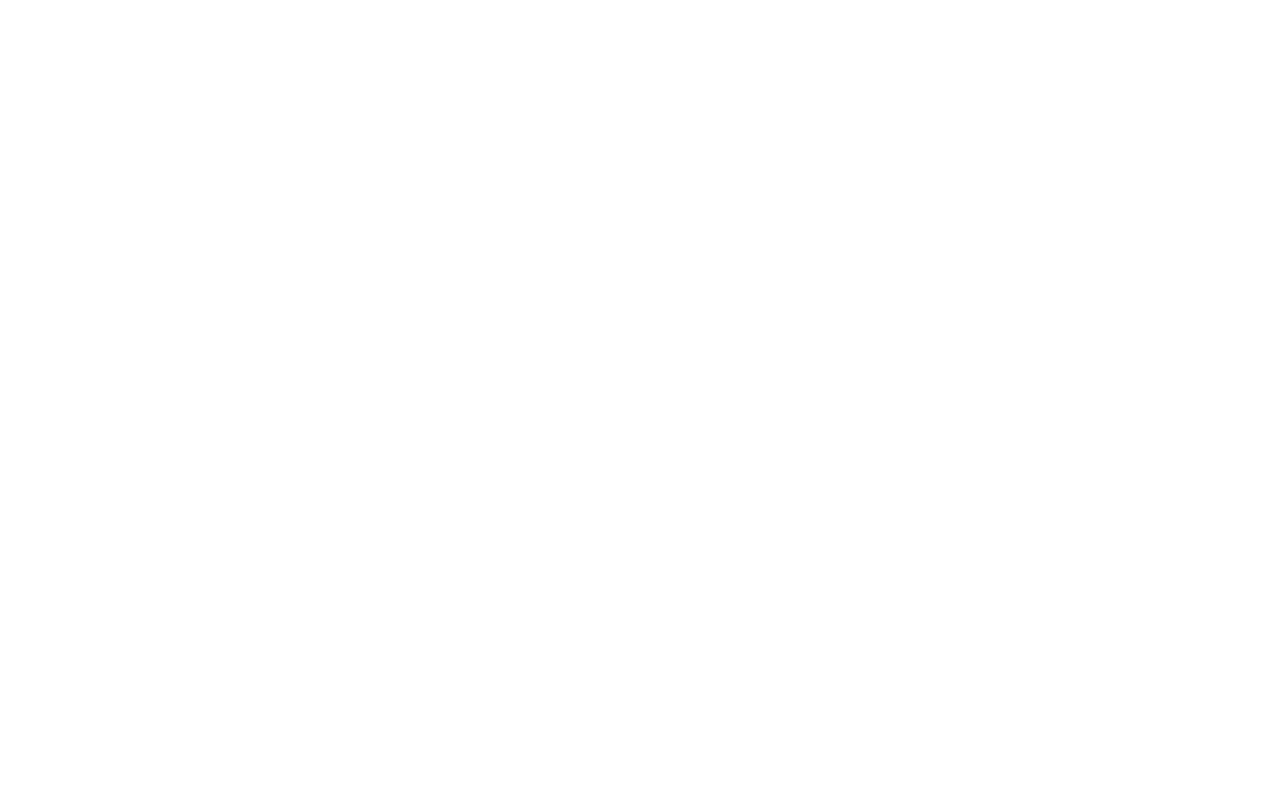
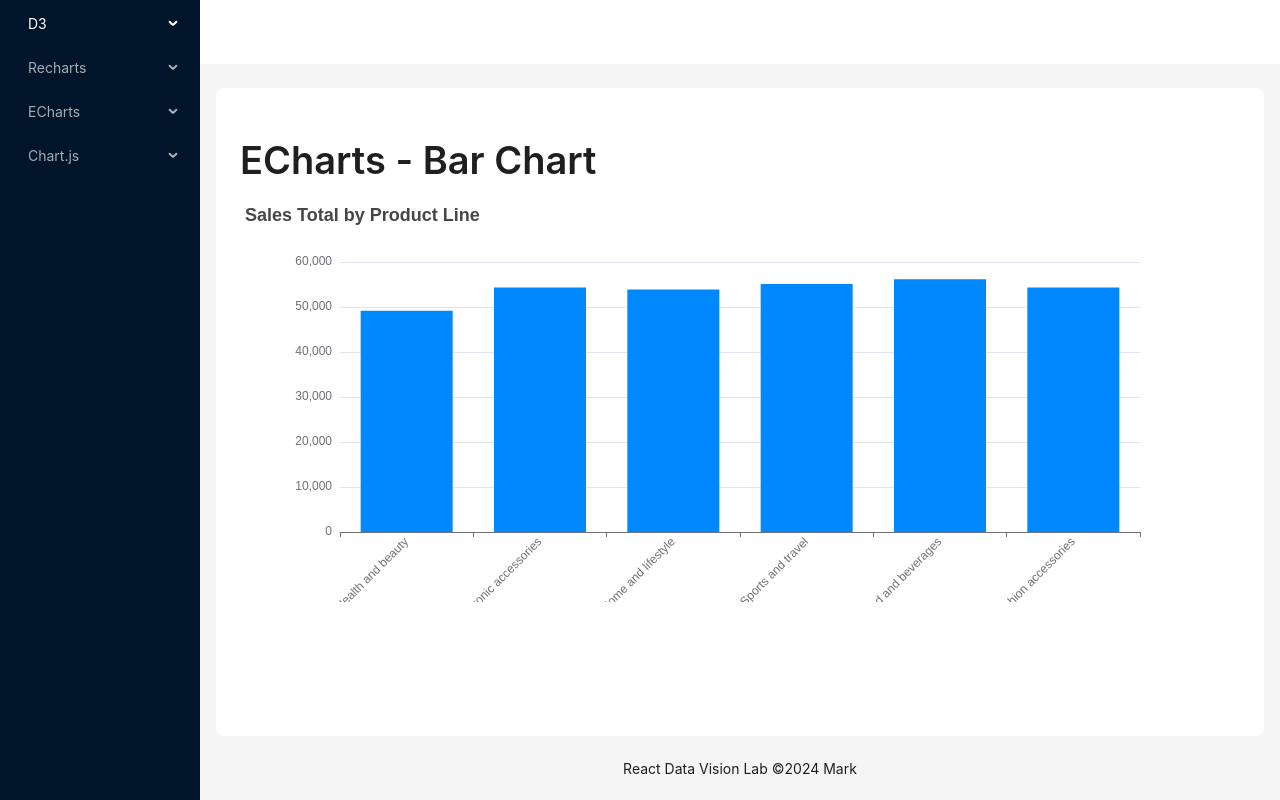
Before and after one commit to mark0613/React-Data-Vision-Lab, a React (Vite) app: page /echarts/bar in a window 1280 px wide. Before the commit this address had no page. Built offline with nearby package versions, Linux system fonts and the light colour scheme.

Commit message:
feat: echarts bar chart

```diff
--- /dev/null
+++ b/src/pages/EchartsBarPage.jsx
@@ -0,0 +1,69 @@
+import React from 'react';
+
+import ReactECharts from 'echarts-for-react';
+
+import { Typography } from 'antd';
+
+import salesData from '../data/supermarket_sales.json';
+
+import { Template } from './Template';
+
+const { Title } = Typography;
+
+const data = Object.values(salesData.reduce((acc, current) => {
+    const productLine = current['Product line'];
+    const totalValue = parseFloat(current.Total);
+
+    if (!acc[productLine]) {
+        acc[productLine] = {
+            'Product line': productLine,
+            Total: 0,
+        };
+    }
+
+    acc[productLine].Total += totalValue;
+    return acc;
+}, {}));
+
+const options = {
+    title: {
+        text: 'Sales Total by Product Line',
+    },
+    tooltip: {
+        trigger: 'axis',
+        axisPointer: {
+            type: 'shadow',
+        },
+    },
+    xAxis: {
+        type: 'category',
+        data: data.map((item) => item['Product line']),
+        axisLabel: {
+            rotate: 45,
+            interval: 0,
+        },
+    },
+    yAxis: {
+        type: 'value',
+    },
+    series: [
+        {
+            name: 'Total',
+            type: 'bar',
+            data: data.map((item) => item.Total),
+            itemStyle: {
+                color: '#0088FE',
+            },
+        },
+    ],
+};
+
+export const EchartsBarPage = () => (
+    <Template>
+        <Title>ECharts - Bar Chart</Title>
+        <ReactECharts
+            option={options}
+            style={{ height: 400, width: '100%' }}
+        />
+    </Template>
+);
--- a/src/pages/Template.jsx
+++ b/src/pages/Template.jsx
@@ -44,7 +44,12 @@
     {
         key: 'echarts',
         label: 'ECharts',
-        children: [],
+        children: [
+            {
+                key: 'bar',
+                label: 'Bar Chart',
+            },
+        ],
     },
     {
         key: 'chart.js',
--- a/src/pages/index.js
+++ b/src/pages/index.js
@@ -1,6 +1,7 @@
 export * from './D3BarPage';
 export * from './D3PiePage';
 export * from './D3ScatterPage';
+export * from './EchartsBarPage';
 export * from './RechartsBarPage';
 export * from './RechartsPiePage';
 export * from './RechartsScatterPage';
--- a/src/router/Router.jsx
+++ b/src/router/Router.jsx
@@ -4,6 +4,7 @@
     D3BarPage,
     D3PiePage,
     D3ScatterPage,
+    EchartsBarPage,
     RechartsBarPage,
     RechartsPiePage,
     RechartsScatterPage,
@@ -31,6 +32,10 @@
                 element={<D3ScatterPage />}
             />
             <Route
+                path="/echarts/bar"
+                element={<EchartsBarPage />}
+            />
+            <Route
                 path="/recharts/bar"
                 element={<RechartsBarPage />}
             />
```
